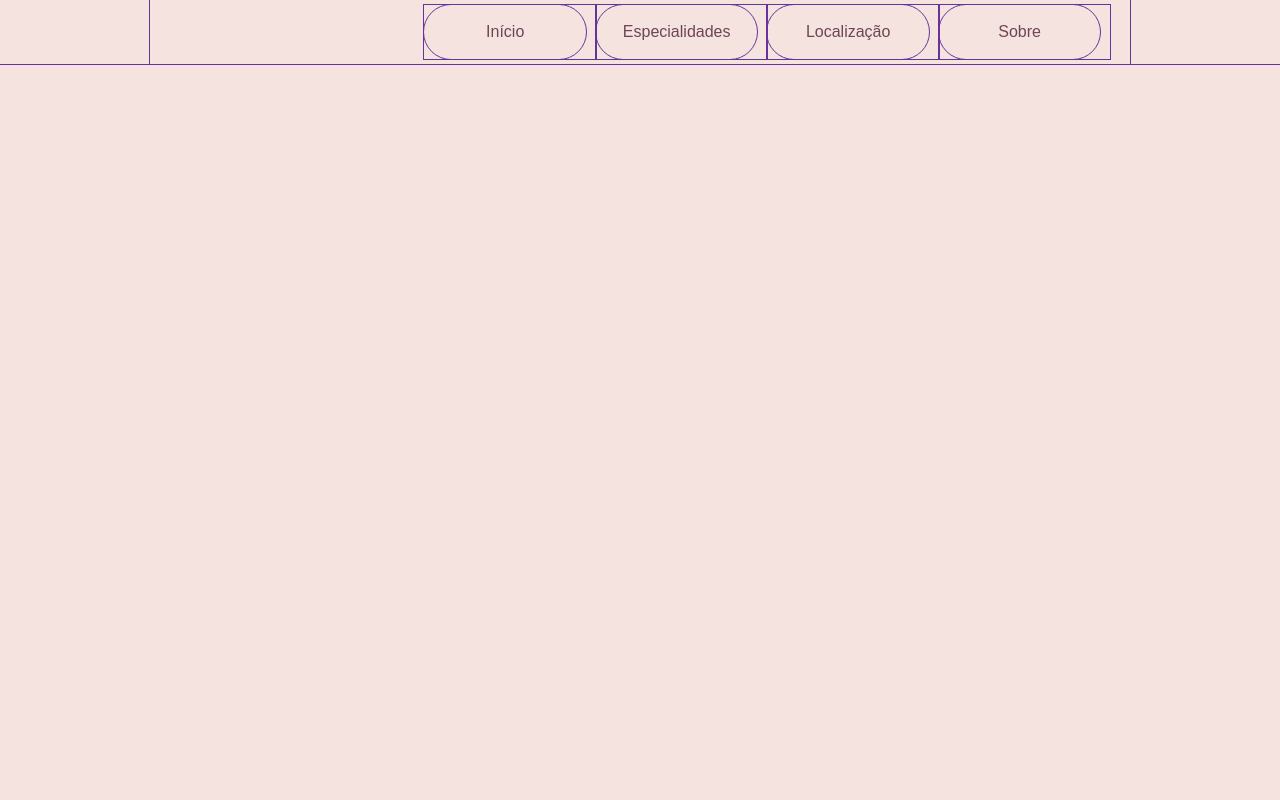
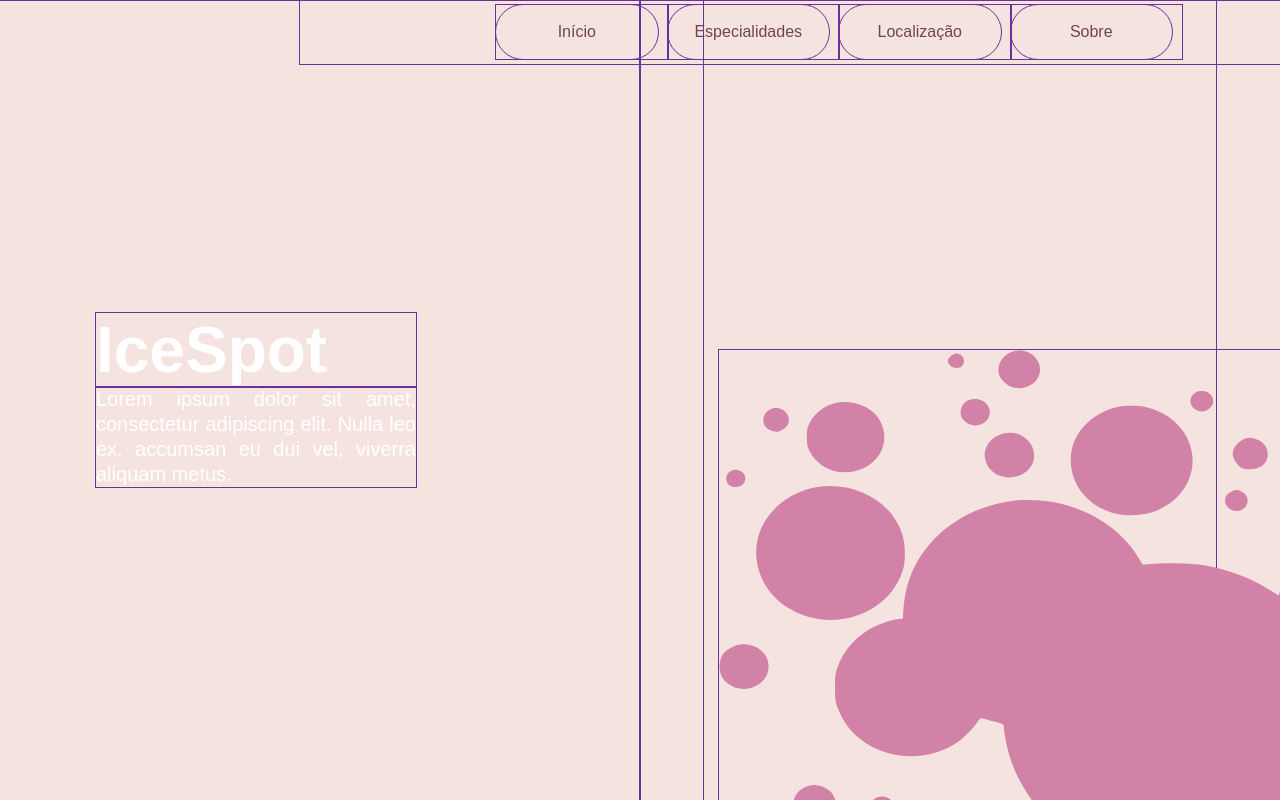
Before and after one commit to danideoliveira/acaiteria-regiao, a React (Vite) app: page / in a window 1280 px wide. Built offline with nearby package versions, Linux system fonts and the light colour scheme.

Commit message:
Update de responsividade (navbar)

```diff
--- a/src/App.jsx
+++ b/src/App.jsx
@@ -14,12 +14,12 @@ function App() {
         <Navbar/>
       </header>
 
-      {/* <main>
+      <main>
         <Home/>
-        <Specialties/>
+        {/* <Specialties/>
         <Location/>
-        <About/>
-      </main> */}
+        <About/> */}
+      </main>
 
       {/* <Footer/> */}
     </>
--- a/src/components/navbar/Navbar.styled.js
+++ b/src/components/navbar/Navbar.styled.js
@@ -10,6 +10,8 @@ export const Nav = styled.nav`
     z-index: 999;
     margin: 0 auto;
     padding: 5px 0;
+    position: absolute;
+    right: 0;
 
     @media (min-width: 320px) and (max-width: 900px) {
         justify-content: flex-start;
@@ -23,7 +25,7 @@ export const Menu = styled.ul`
     ${setFlexbox('center', 'space-evenly', 'row')}
     height: 100%;
     width: 70%;
-    margin-right: 2%;
+    margin-right: 10%;
 
     &.active {
         left: 0;
```
